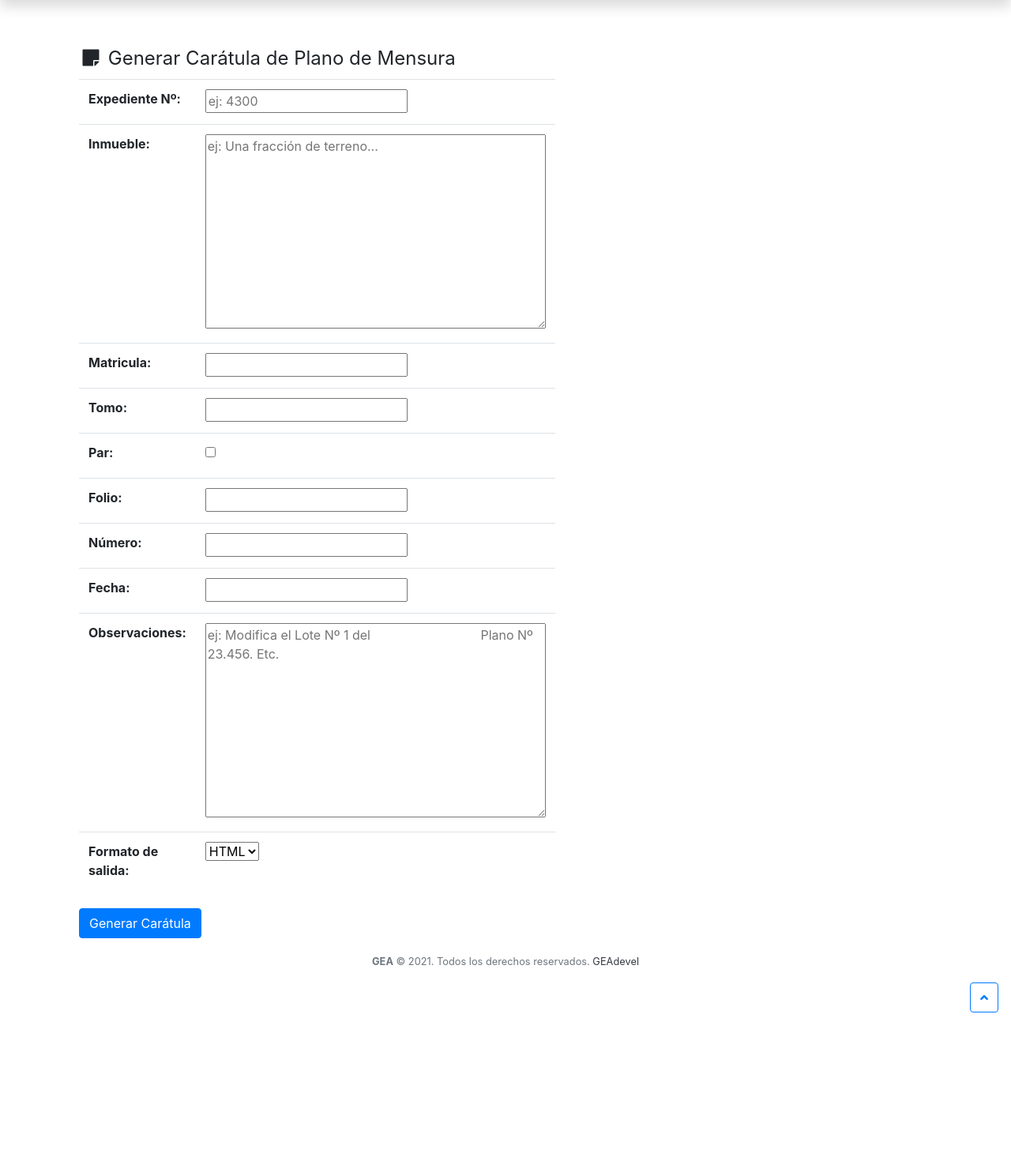
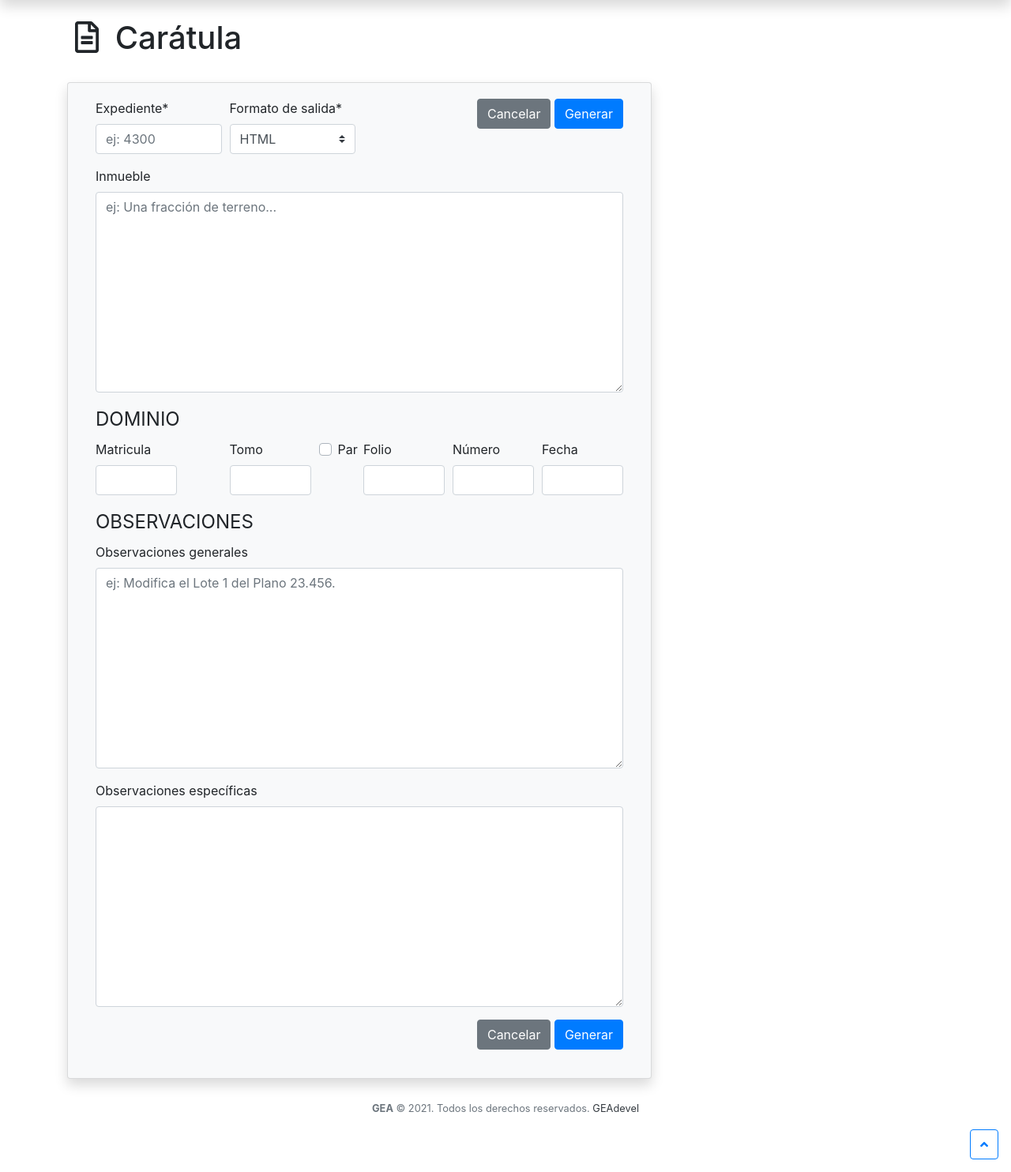
Before and after one commit to quijot/gea-rw, a Django app: page /gea/caratula/ in a window 1280 px wide. Shown: the part 56-1540 px from the top of the page at 79% size. Before the commit the page ends 1338 px from the top, so only its background shows below. Run offline with Django 3.2, Linux system fonts and the light colour scheme; the visitor is signed in with stand-in values (Sample User, id 1); some libraries are stand-ins or nearby versions.

Commit message:
Better Expediente detail
Add buttons to forms and views related to the Expediente and some other features

Signed-off-by: Santiago Pestarini <santiagonob@gmail.com>

```diff
--- a/gea/forms.py
+++ b/gea/forms.py
@@ -1,6 +1,6 @@
 from crispy_forms.bootstrap import FormActions
 from crispy_forms.helper import FormHelper
-from crispy_forms.layout import Button, Div, Fieldset, Layout, Row, Submit
+from crispy_forms.layout import Button, Div, Field, Fieldset, Layout, Row, Submit
 from django import forms
 from django.urls import reverse_lazy
 
@@ -19,7 +19,10 @@ class PersonaForm(forms.ModelForm):
         self.helper.layout = Layout(
             Fieldset(
                 "Datos personales",
-                Row(Div("apellidos", css_class="col-lg-6"), Div("nombres", css_class="col-lg-6"),),
+                Row(
+                    Div("apellidos", css_class="col-lg-6"),
+                    Div("nombres", css_class="col-lg-6"),
+                ),
                 Row(
                     Div("apellidos_alternativos", css_class="col-lg-6"),
                     Div("nombres_alternativos", css_class="col-lg-6"),
@@ -53,9 +56,9 @@ class PersonaForm(forms.ModelForm):
 
 
 class CaratulaForm(forms.Form):
-    expte_nro = forms.IntegerField(label="Expediente Nº", widget=forms.NumberInput(attrs={"placeholder": "ej: 4300"}),)
+    expte_nro = forms.IntegerField(label="Expediente", widget=forms.NumberInput(attrs={"placeholder": "ej: 4300"}))
     inmueble = forms.CharField(
-        widget=forms.Textarea(attrs={"placeholder": "ej: Una fracción de terreno..."}), required=False,
+        widget=forms.Textarea(attrs={"placeholder": "ej: Una fracción de terreno..."}), required=False
     )
     matricula = forms.IntegerField(required=False)
     tomo = forms.IntegerField(required=False)
@@ -64,27 +67,78 @@ class CaratulaForm(forms.Form):
     numero = forms.IntegerField(label="Número", required=False)
     fecha = forms.DateField(required=False)
     obs = forms.CharField(
-        label="Observaciones",
-        widget=forms.Textarea(
-            attrs={
-                "placeholder": "ej: Modifica el Lote Nº 1 del \
-                              Plano Nº 23.456. Etc."
-            }
-        ),
+        label="Observaciones generales",
+        widget=forms.Textarea(attrs={"placeholder": "ej: Modifica el Lote 1 del Plano 23.456."}),
         required=False,
     )
+    obs_esp = forms.CharField(label="Observaciones específicas", widget=forms.Textarea(), required=False)
     FORMAT_CHOICES = (
         ("html", "HTML"),
         ("dxf", "DXF"),
     )
     fmt = forms.ChoiceField(label="Formato de salida", choices=FORMAT_CHOICES)
 
+    def __init__(self, *args, **kwargs):
+        super().__init__(*args, **kwargs)
+        self.helper = FormHelper()
+        self.helper.layout = Layout(
+            Row(
+                Div("expte_nro", css_class="col-md-3"),
+                Div("fmt", css_class="col-md-3"),
+                Div(
+                    FormActions(
+                        Button(
+                            "cancel",
+                            "Cancelar",
+                            css_class="btn-secondary",
+                            onclick=f"window.location.href = '{reverse_lazy('expedientes')}';",
+                        ),
+                        Submit("save", "Generar"),
+                        style="text-align: right;",
+                    ),
+                    css_class="col-md-6",
+                ),
+            ),
+            Div("inmueble"),
+            Fieldset(
+                "DOMINIO",
+                Row(
+                    Div("matricula", css_class="col-md-2"),
+                    Div(css_class="col"),
+                    Div("tomo", css_class="col-md-2"),
+                    Div("par", css_class="col-md-1"),
+                    Div("folio", css_class="col-md-2"),
+                    Div("numero", css_class="col-md-2"),
+                    Div(Field("fecha", css_class="date", id="datepicker"), css_class="col-md-2"),
+                ),
+            ),
+            Fieldset(
+                "OBSERVACIONES",
+                Div("obs"),
+                Div("obs_esp"),
+            ),
+            FormActions(
+                Button(
+                    "cancel",
+                    "Cancelar",
+                    css_class="btn-secondary",
+                    onclick=f"window.location.href = '{reverse_lazy('expedientes')}';",
+                ),
+                Submit("save", "Generar"),
+                style="text-align: right;",
+            ),
+        )
+
 
 class SolicitudForm(forms.Form):
-    expte_nro = forms.IntegerField(label="Expediente", widget=forms.NumberInput(attrs={"placeholder": "ej: 4300"}),)
+    expte_nro = forms.IntegerField(
+        label="Expediente",
+        widget=forms.NumberInput(attrs={"placeholder": "ej: 4300"}),
+    )
     circunscripcion = forms.ChoiceField(label="Circunscripción", choices=gv.CIRC, initial=gv.CIRC_DEFAULT)
     domicilio_fiscal = forms.CharField(
-        max_length=40, widget=forms.TextInput(attrs={"placeholder": "ej: San Martín 430"}),
+        max_length=40,
+        widget=forms.TextInput(attrs={"placeholder": "ej: San Martín 430"}),
     )
     localidad = forms.ChoiceField(choices=gv.CP, initial=gv.CP_DEFAULT)
     provincia = forms.ChoiceField(choices=gv.PROV, initial=gv.PROV_DEFAULT)
@@ -99,7 +153,10 @@ class SolicitudForm(forms.Form):
         super().__init__(*args, **kwargs)
         self.helper = FormHelper()
         self.helper.layout = Layout(
-            Row(Div("expte_nro", css_class="col-lg-4"), Div("circunscripcion", css_class="col-lg-8"),),
+            Row(
+                Div("expte_nro", css_class="col-lg-4"),
+                Div("circunscripcion", css_class="col-lg-8"),
+            ),
             Div("domicilio_fiscal"),
             Row(Div("localidad", css_class="col-lg-6"), Div("provincia", css_class="col-lg-6")),
             Div("nota_titulo"),
@@ -118,7 +175,10 @@ class SolicitudForm(forms.Form):
 
 
 class VisacionForm(forms.Form):
-    expte_nro = forms.IntegerField(label="Expediente", widget=forms.NumberInput(attrs={"placeholder": "ej: 4300"}),)
+    expte_nro = forms.IntegerField(
+        label="Expediente",
+        widget=forms.NumberInput(attrs={"placeholder": "ej: 4300"}),
+    )
     lugar = forms.ChoiceField(choices=gv.LUGAR, initial=0)
 
     def __init__(self, *args, **kwargs):
--- a/gea/templates/gea/tools/caratula_form.html
+++ b/gea/templates/gea/tools/caratula_form.html
@@ -1,17 +1,29 @@
 {% extends "base.html" %}
+{% load crispy_forms_tags %}
 
-{% block title %}GEA | Carátula{% endblock %}
+{% block title %}Carátula{% endblock %}
+
+{% block page-title %}
+<i class="far fa-fw fa-file-alt"></i>
+Carátula
+{% if form.expte_nro.initial %}
+| Expediente
+<span class="badge badge-dark">{{ form.expte_nro.initial }}</span>
+{% endif %}
+{% endblock %}
 
 {% block content %}
-<form class="form-horizontal col-lg-6" method="post">{% csrf_token %}
-  <legend><i class="fas fa-fw fa-sticky-note"></i> Generar Carátula de Plano de Mensura</legend>
-  <fieldset>
-    <div class="form-group">
-      <table class="table table-condensed table-hover">
-      {{ form.as_table }}
-      </table>
-      <button type="submit" class="btn btn-primary pull-right">Generar Carátula</button>
-    </div>
-  </fieldset>
-</form>
+<div class="card bg-light shadow mb-4 col-lg-8">
+  <div class="card-body">
+    {% crispy form %}
+  </div>
+</div>
 {% endblock %}
+
+{% block extra_css %}
+{% include "helpers/datepicker.css.html" %}
+{% endblock extra_css %}
+
+{% block extra_js %}
+{% include "helpers/datepicker.js.html" %}
+{% endblock extra_js %}
--- /dev/null
+++ b/gea/templates/helpers/datepicker.css.html
@@ -0,0 +1,5 @@
+<!-- Bootstrap DatePicker CSS -->
+<link rel="stylesheet"
+  href="https://cdnjs.cloudflare.com/ajax/libs/bootstrap-datepicker/1.9.0/css/bootstrap-datepicker3.min.css"
+  integrity="sha512-rxThY3LYIfYsVCWPCW9dB0k+e3RZB39f23ylUYTEuZMDrN/vRqLdaCBo/FbvVT6uC2r0ObfPzotsfKF9Qc5W5g=="
+  crossorigin="anonymous" />
--- /dev/null
+++ b/gea/templates/helpers/datepicker.js.html
@@ -0,0 +1,15 @@
+<!-- Bootstrap DatePicker JS -->
+<script src="https://cdnjs.cloudflare.com/ajax/libs/bootstrap-datepicker/1.9.0/js/bootstrap-datepicker.min.js"
+  integrity="sha512-T/tUfKSV1bihCnd+MxKD0Hm1uBBroVYBOYSk1knyvQ9VyZJpc/ALb4P0r6ubwVPSGB2GvjeoMAJJImBG12TiaQ=="
+  crossorigin="anonymous"></script>
+<script src="https://cdnjs.cloudflare.com/ajax/libs/bootstrap-datepicker/1.9.0/locales/bootstrap-datepicker.es.min.js"
+  integrity="sha512-5pjEAV8mgR98bRTcqwZ3An0MYSOleV04mwwYj2yw+7PBhFVf/0KcE+NEox0XrFiU5+x5t5qidmo5MgBkDD9hEw=="
+  crossorigin="anonymous"></script>
+<script>
+  $('.date').datepicker({
+    todayBtn: "linked",
+    language: "es",
+    daysOfWeekHighlighted: "0",
+    todayHighlight: true
+  });
+</script>
--- a/gea/urls.py
+++ b/gea/urls.py
@@ -25,13 +25,16 @@ urlpatterns = [
     path("persona/borrar/<int:pk>/", views.PersonaDeleteView.as_view(), name="persona_delete"),
     # Notas
     path("solicitud/", views.solicitud, name="solicitud"),
+    path("solicitud/<int:expediente>/", views.solicitud, name="solicitud"),
     path("visacion/", views.visacion, name="visacion"),
+    path("visacion/<int:expediente>/", views.visacion, name="visacion"),
     # Búsquedas
     path("plano/", views.plano, name="buscar_plano"),
     path("set/", views.set, name="buscar_set"),
     path("catastro/", views.catastro, name="buscar_catastro"),
     # Herramientas
     path("caratula/", views.caratula, name="caratula"),
+    path("caratula/<int:expediente>/", views.caratula, name="caratula"),
     path("dvapi/", views.dvapi, name="dvapi"),
     path("sie/", views.sie, name="sie"),
 ]
--- a/gea/views.py
+++ b/gea/views.py
@@ -296,7 +296,7 @@ class CatastroLocalListView(LoginRequiredMixin, CounterMixin, CLMixin, generic.L
 
 
 @login_required
-def caratula(request):
+def caratula(request, expediente=None):
     if request.method == "POST":  # If the form has been submitted...
         # CaratulaForm was defined in the previous section
         form = forms.CaratulaForm(request.POST)  # A form bound to the POST data
@@ -336,13 +336,13 @@ def caratula(request):
                 return HttpResponse(template.render(context))
             return response
     else:
-        form = forms.CaratulaForm()  # An unbound form
+        form = forms.CaratulaForm(initial={"expte_nro": expediente})  # An unbound form
 
-    return render(request, "gea/tools/caratula_form.html", {"form": form,})
+    return render(request, "gea/tools/caratula_form.html", {"form": form})
 
 
 @login_required
-def solicitud(request):
+def solicitud(request, expediente=None):
     if request.method == "POST":  # If the form has been submitted...
         # SolicitudForm was defined in the previous section
         form = forms.SolicitudForm(request.POST)  # A form bound to the POST data
@@ -374,13 +374,13 @@ def solicitud(request):
             }
             return HttpResponse(template.render(context))
     else:
-        form = forms.SolicitudForm()  # An unbound form
+        form = forms.SolicitudForm(initial={"expte_nro": expediente})  # An unbound form
 
-    return render(request, "gea/doc/solic_form.html", {"form": form,})
+    return render(request, "gea/doc/solic_form.html", {"form": form})
 
 
 @login_required
-def visacion(request):
+def visacion(request, expediente=None):
     if request.method == "POST":  # If the form has been submitted...
         # VisacionForm was defined in the previous section
         form = forms.VisacionForm(request.POST)  # A form bound to the POST data
@@ -394,11 +394,11 @@ def visacion(request):
 
             e = get_object_or_404(models.Expediente, id=eid)
             # Redirect after POST
-            return render(request, "gea/doc/visac.html", {"e": e, "sr": sr, "localidad": localidad},)
+            return render(request, "gea/doc/visac.html", {"e": e, "sr": sr, "localidad": localidad})
     else:
-        form = forms.VisacionForm()  # An unbound form
+        form = forms.VisacionForm(initial={"expte_nro": expediente})  # An unbound form
 
-    return render(request, "gea/doc/visac_form.html", {"form": form,})
+    return render(request, "gea/doc/visac_form.html", {"form": form})
 
 
 @login_required
@@ -413,7 +413,7 @@ def plano(request):
     else:
         form = forms.PlanoForm()  # An unbound form
 
-    return render(request, "gea/search/plano_form.html", {"form": form,})
+    return render(request, "gea/search/plano_form.html", {"form": form})
 
 
 @login_required
@@ -429,7 +429,7 @@ def set(request):
     else:
         form = forms.SetForm()  # An unbound form
 
-    return render(request, "gea/search/set_form.html", {"form": form,})
+    return render(request, "gea/search/set_form.html", {"form": form})
 
 
 def get_dvapi(dp, ds, sd, pii, subpii):
@@ -453,11 +453,11 @@ def dvapi(request):
             pii = form.cleaned_data["partida"]
             sub_pii = form.cleaned_data["sub_pii"]
             dv = get_dvapi(dp, ds, sd, pii, sub_pii)
-            return render(request, "gea/tools/dvapi_form.html", {"dv": dv, "form": form},)
+            return render(request, "gea/tools/dvapi_form.html", {"dv": dv, "form": form})
     else:
         form = forms.DVAPIForm()  # An unbound form
 
-    return render(request, "gea/tools/dvapi_form.html", {"form": form,})
+    return render(request, "gea/tools/dvapi_form.html", {"form": form})
 
 
 def sie(request):
@@ -475,7 +475,7 @@ def sie(request):
     else:
         form = forms.SIEForm()  # An unbound form
 
-    return render(request, "gea/tools/sie_form.html", {"form": form,})
+    return render(request, "gea/tools/sie_form.html", {"form": form})
 
 
 @login_required
@@ -493,19 +493,19 @@ def catastro(request):
 
             filtro = "?"
             if lugar is not None:
-                filtro = "%s%s%s" % (filtro, "&expedientelugar__lugar__nombre=", lugar,)
+                filtro = "%s%s%s" % (filtro, "&expedientelugar__lugar__nombre=", lugar)
             if seccion != "":
-                filtro = "%s%s%s" % (filtro, "&expedientelugar__catastrolocal__seccion=", seccion,)
+                filtro = "%s%s%s" % (filtro, "&expedientelugar__catastrolocal__seccion=", seccion)
             if manzana != "":
-                filtro = "%s%s%s" % (filtro, "&expedientelugar__catastrolocal__manzana=", manzana,)
+                filtro = "%s%s%s" % (filtro, "&expedientelugar__catastrolocal__manzana=", manzana)
             if parcela != "":
-                filtro = "%s%s%s" % (filtro, "&expedientelugar__catastrolocal__parcela=", parcela,)
+                filtro = "%s%s%s" % (filtro, "&expedientelugar__catastrolocal__parcela=", parcela)
             # Redirect after POST
             return redirect("/admin/gea/expediente/%s" % filtro)
     else:
         form = forms.CLForm()  # An unbound form
 
-    return render(request, "gea/search/catastro_form.html", {"form": form,})
+    return render(request, "gea/search/catastro_form.html", {"form": form})
 
 
 # #####
```
Also changed, not shown: gea/templates/gea/tools/caratula.html (+19 -15 lines).
